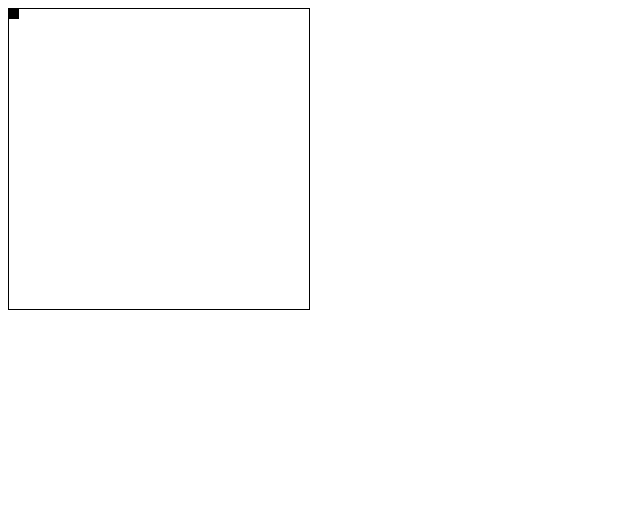
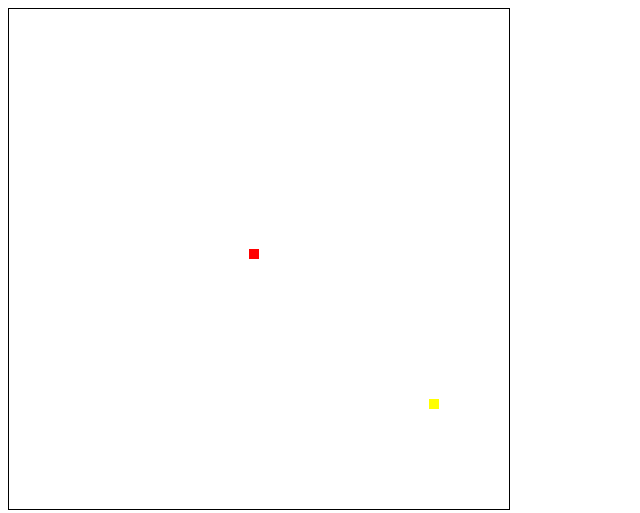
Before and after one commit to Sensational-Code/snake-game, a plain HTML site: page index.html in a window 1280 px wide. Shown: the whole page, without its empty margins (0-640 px from the left). Drawn offline with Linux system fonts and the light colour scheme.

Commit message:
Added candy, snake growth, and replay screen Made game board bigger

```diff
--- /dev/null
+++ b/candy.js
@@ -0,0 +1,27 @@
+function Candy(x, y) {
+	this.x = x || 0;
+	this.y = y || 0;
+
+	return this;
+}
+
+Candy.prototype = {
+	findNewSpot: function(boardWidth, boardHeight, excludedBlocks) {
+		this.x = randomIntBetween(0, boardWidth-1);
+		this.y = randomIntBetween(0, boardHeight-1);
+
+		for (var i = 0; i < excludedBlocks.length; ++i) {
+			var block = excludedBlocks[i];
+			if (this.x === block.x && this.y === block.y) {
+				this.findNewSpot(boardWidth, boardHeight, excludedBlocks);
+			}
+		}
+
+		return this;
+	},
+
+	render: function(context, blockSize) {
+		context.fillStyle = 'yellow';
+		context.fillRect(this.x * blockSize, this.y * blockSize, blockSize, blockSize);
+	}
+}
--- a/game.js
+++ b/game.js
@@ -1,6 +1,7 @@
 function SnakeGame() {
 	this.board = new Gameboard();
-	this.snake = new Snake();
+	this.snake = new Snake(this.board.width/2 - 1, this.board.height/2 - 1);
+	this.candies = [new Candy().findNewSpot(this.board.width, this.board.height, this.snake.blocks)];
 
 	this.blockSize = 10;
 
@@ -19,14 +20,41 @@ SnakeGame.prototype = {
 		document.body.appendChild(this.canvas);
 	},
 
+	reset: function() {
+		this.snake = new Snake(this.board.width/2 - 1, this.board.height/2 - 1);
+		this.candies = [new Candy().findNewSpot(this.board.width, this.board.height, this.snake.blocks)];
+	},
+
 	update: function() {
-		this.snake.update();
+		if (!this.snake.dead) {
+			this.snake.update();
+
+			for (var i = 0; i < this.candies.length; ++i) {
+				var candy = this.candies[i];
+				if (this.snake.blocks[0].x === candy.x && this.snake.blocks[0].y === candy.y) {
+					this.snake.length += 1;
+					candy.findNewSpot(this.board.width, this.board.height, this.snake.blocks);
+				}
+			}
+		}
 
 		this.render();
 	},
 
 	render: function() {
 		this.context.clearRect(0, 0, this.canvas.width, this.canvas.height);
+
+		for (var i = 0; i < this.candies.length; ++i) {
+			var candy = this.candies[i];
+			candy.render(this.context, this.blockSize);
+		}
+
 		this.snake.render(this.context, this.blockSize);
+
+		if (this.snake.dead) {
+			this.context.fillStyle = 'red';
+			this.context.font = this.canvas.width/15 + 'px Courier New';
+			this.context.fillText('Click to restart', this.canvas.width/6, this.canvas.height/3);
+		}
 	}
 }
--- a/gameboard.js
+++ b/gameboard.js
@@ -1,6 +1,6 @@
 function Gameboard() {
-	this.width = 30;
-	this.height = 30;
+	this.width = 50;
+	this.height = 50;
 
 	return this;
 }
--- a/index.html
+++ b/index.html
@@ -3,6 +3,7 @@
 <head>
 	<title> Snake Game </title>
 	<script src="gameboard.js"></script>
+	<script src="candy.js"></script>
 	<script src="snake.js"></script>
 	<script src="game.js"></script>
 
--- a/main.js
+++ b/main.js
@@ -1,16 +1,27 @@
 var game = new SnakeGame();
+
+function randomIntBetween(min, max) {
+	return Math.floor(Math.random() * (max - min+1) + min);
+}
 
 window.onload = function() {
 	game.init();
 }
 
 window.onkeydown = function(event) {
-	game.snake.head.direction = {
+	game.snake.newDirection = 1;
+	game.snake.newDirection = {
 		37: -1, // left arrow
 		39: 1, // right arrow
 		38: -2, // up arrow
 		40: 2 // down arrow
-	}[event.keyCode] || game.snake.head.direction;
+	}[event.keyCode] || game.snake.newDirection;
 
-	console.log(game.snake.head.direction);
+	console.log(game.snake.direction);
 }
+
+window.onclick = function() {
+	if (game.snake.dead) {
+		game.reset();
+	}
+}
--- a/snake.js
+++ b/snake.js
@@ -1,27 +1,69 @@
-function Snake() {
-	this.head = {};
-	this.head.x = 0;
-	this.head.y = 0;
-	this.head.direction = 0; // 0: stop, -1: left, 1: right, -2: up, 2: down
+function Snake(x, y) {
+	this.blocks = [{
+		x: x || 0,
+		y: y || 0
+	}];
 
-	this.blocks = [];
+	this.direction = 0; // 0: stop, -1: left, 1: right, -2: up, 2: down
+	this.newDirection = 0;
+	this.length = 1;
+	this.dead = false;
 
 	return this;
 }
 
 Snake.prototype = {
+	addBlock: function() {
+		var newBlock = [];
+	},
+
 	update: function() {
+		if (!this.dead) {
+			// If the new direction is the opposite of the current direction, don't do anything,
+			// we dont want the snake to run into itself
+			if (this.length > 1 && this.newDirection === -this.direction) {
+				console.log('Can\'t move into yourself.');
+			}
+			else {
+				this.direction = this.newDirection;
+			}
 
-		if (Math.abs(this.head.direction) === 1) {
-			this.head.x += this.head.direction * 10;
+			var newBlock = {
+				x: this.blocks[0].x,
+				y: this.blocks[0].y
+			};
+
+			if (Math.abs(this.direction) === 1) {
+				newBlock.x += this.direction;
+			}
+			else if (Math.abs(this.direction) === 2) {
+				newBlock.y += (this.direction/2);
+			}
+
+			// Add a new block at the front of the snake, remove last tail block
+			this.blocks.unshift(newBlock);
+			this.blocks = this.blocks.slice(0, this.length);
+
+			// Check if the snakes head collided with any its blocks
+			for (var i = 1; i < this.blocks.length; ++i) {
+				var block = this.blocks[i];
+				if (newBlock.x === block.x && newBlock.y === block.y) {
+					this.dead = true;
+				}
+			}
 		}
-		else if (Math.abs(this.head.direction) === 2) {
-			this.head.y += (this.head.direction/2) * 10;
-		}
-
 	},
 
 	render: function(context, blockSize) {
-		context.fillRect(this.head.x, this.head.y, blockSize, blockSize);
+		// Render tail
+		context.fillStyle = 'black';
+		for (var i = 1; i < this.blocks.length; ++i) {
+			var block = this.blocks[i];
+			context.fillRect(block.x * blockSize, block.y * blockSize, blockSize, blockSize);
+		}
+
+		// Render head
+		context.fillStyle = 'red';
+		context.fillRect(this.blocks[0].x * blockSize, this.blocks[0].y * blockSize, blockSize, blockSize);
 	}
 }
```
